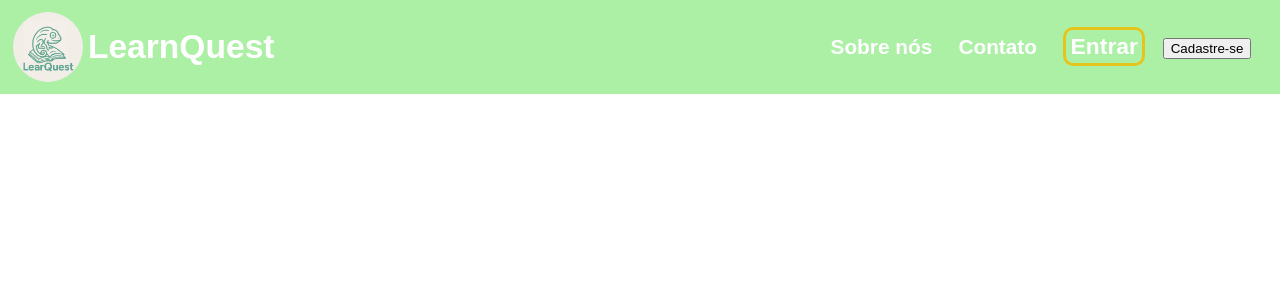
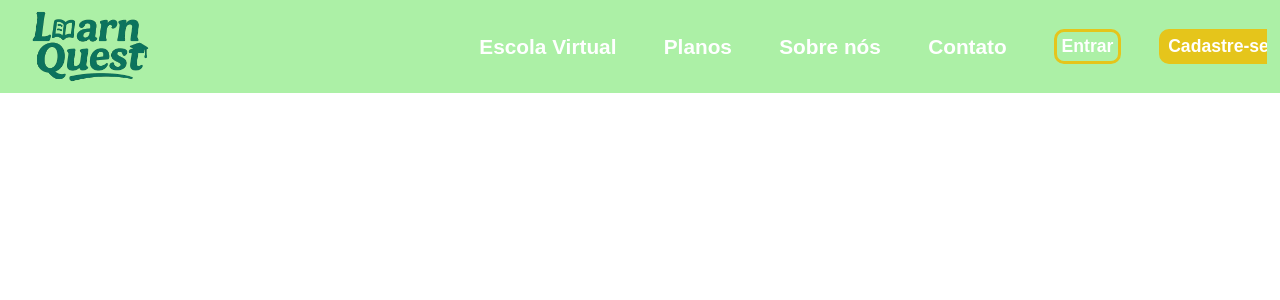
Before and after one commit to Caua-Roberto466/LearnQuest, a PHP site: page / in a window 1280 px wide. Shown: the top 300 px of the page. Run offline with PHP 8.4, Linux system fonts and the light colour scheme.

Commit message:
header terminado

```diff
--- a/CSS/style.css
+++ b/CSS/style.css
@@ -35,58 +35,94 @@ header{
 }
 
 .logo{
-    border-radius: 100%;
-    width: 70px;
-    height: 70px;
-}
-
-.learnquest{
-    color: white;
-    font-family: Arial, Helvetica, sans-serif;
-    font-size: 210%;
+    width: 200px;
+    margin-top: -20px;
+    margin-bottom: -20px;
+    margin-left:-20px;
 }
 
 .navbar{
+    width: 66%;
+    justify-content: right;
+}
+
+.navbar ul{
     display: flex;
     overflow-x: hidden;
+    justify-content: left;
     gap: 6%;
     list-style: none;
     align-items: center;
     flex-wrap: nowrap !important;
-    width: 38%;
 }
 
-.navbar a{
+.navbar li{
+    white-space: nowrap;
+}
+
+.navbar .nav-link{
+    position: relative;
     text-decoration: none;
     color: white;
     font-weight: bold;
     font-size: 130%;
     display: inline-block;
+    transition: 0.5s ease-in-out;
+}
+
+/* cria a “linha” */
+.navbar .nav-link::after {
+  content: "";
+  position: absolute;
+  left: 0;
+  bottom: -4px;               /* distância abaixo do texto */
+  width: 100%;
+  height: 5px;                /* 👈 controla a espessura */
+  background-color: var(--cor_tercearia);   /* 👈 cor da linha */
+  border-radius: 999px;
+  transform: scaleX(0);       /* começa invisível */
+  transform-origin: left;     /* começa da esquerda */
+  transition: transform 0.5s ease;
+}
+
+.navbar .nav-link:hover{
+    color: var(--cor_tercearia);
+}
+
+.navbar .nav-link:hover::after{
+    transform: scaleX(1);
 }
 
 .navbar .btn{
     background-color: transparent;
     border: 3px var(--cor_tercearia) solid;
     border-radius: 10px;
-    padding-inline: 6%;
-    padding-block: 4%;
+    padding-inline: 8%;
+    padding-block: 7%;
     font-size: 110%;
     color: white;
     font-weight: bold;
-    transition: 0.3s;
+    transition: 0.5s ease-in-out;
+    cursor: pointer;
 }
 
 .navbar .btn:hover{
     background-color: var(--cor_tercearia);
 }
 
-.nav .btn-primario{
+.navbar .btn-primario{
     background-color:  var(--cor_tercearia);
     border-radius: 10px;
-    padding-inline: 6%;
-    padding-block: 4%;
+    padding-inline: 9%;
+    padding-block: 7%;
     font-size: 110%;
     color: white;
     font-weight: bold;
-    transition: 0.3s;
+    transition: 0.5s ease-in-out;
+    border: none;
+    cursor: pointer;
 }
+
+.navbar .btn-primario:hover{
+    background-color: var(--cor_terHover);
+}
--- a/index.html
+++ b/index.html
@@ -11,14 +11,17 @@
     <header>
         <div class="empresa-header">
             <img src="../IMG/Logo-learnQuest.png" alt="" class="logo">
-            <h2 class="learnquest">LearnQuest</h2>
         </div>
-        <ul class="navbar">
-            <li><a href="#">Sobre nós</a></li>
-            <li><a href="#">Contato</a></li>
-            <li><a href="#"><button class="btn">Entrar</button></a></li>
-            <li><a href="#"><button class="btn-primario">Cadastre-se</button></a></li>
-        </ul>
+        <div class="navbar">
+            <ul>
+                <li><a href="#" class="nav-link">Escola Virtual</a></li>
+                <li><a href="#" class="nav-link">Planos</a></li>
+                <li><a href="#" class="nav-link">Sobre nós</a></li>
+                <li><a href="#" class="nav-link">Contato</a></li>
+                <li><a href="#"><button class="btn">Entrar</button></a></li>
+                <li><a href="#"><button class="btn-primario">Cadastre-se</button></a></li>
+            </ul>
+        </div>
     </header>
 </body>
 </html>
```
Also changed, not shown: CSS/index.css (added), IMG/Logo-learnQuest.png, README.md (deleted).
